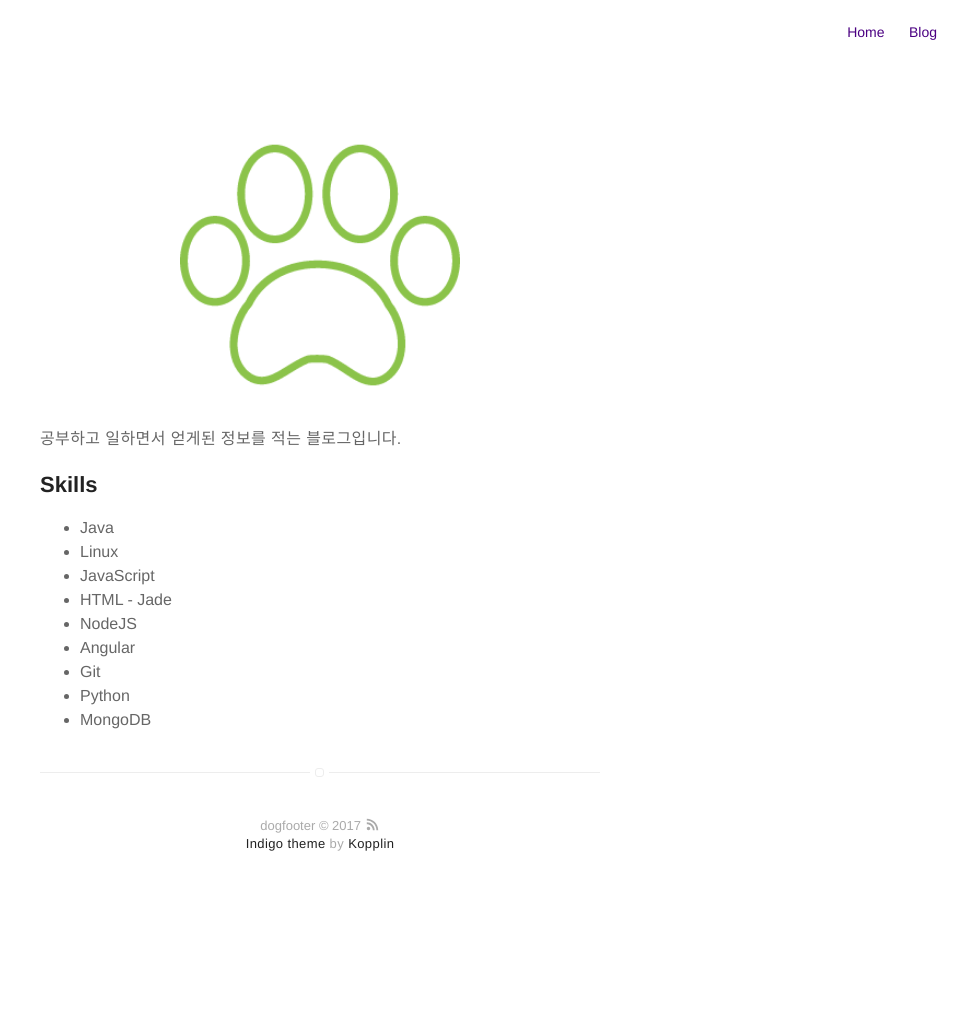
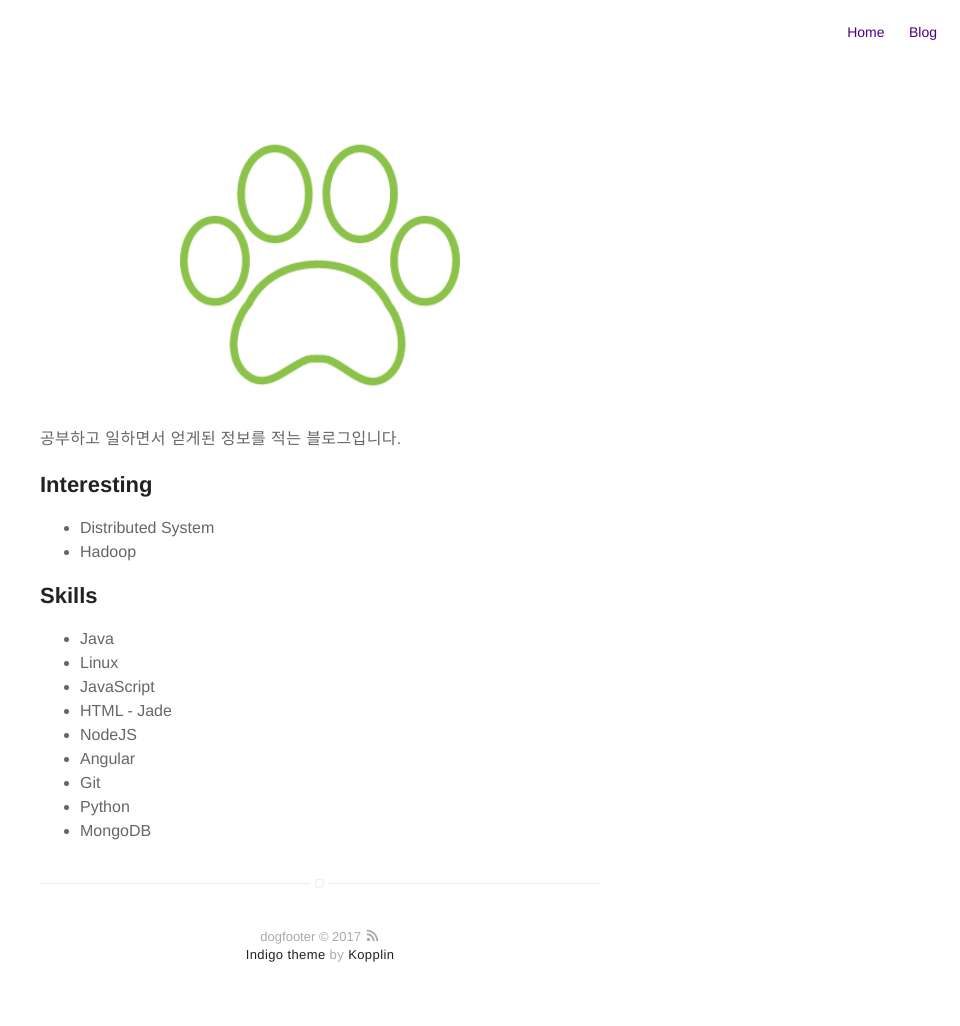
Before and after one commit to DogFooter/dogfooter.github.io, a Jekyll site: the page built from about.md, in a window 1280 px wide. Shown: the whole page, without its empty margins (320-1280 px from the left). Built offline with Jekyll 4.4.1, drawn with Linux system fonts in a browser that asks for light colours; before the commit the page ends 916 px from its top, so only the background shows below that.

```diff
--- a/about.md
+++ b/about.md
@@ -5,6 +5,14 @@ layout: page
 ![Profile Image]({{ site.url }}/{{ site.picture }})
 
 <p>공부하고 일하면서 얻게된 정보를 적는 블로그입니다.</p>
+
+<h2>Interesting</h2>
+
+<ul class="skill-list">
+	<li>Distributed System</li>
+	<li>Hadoop</li>
+</ul>
+
 
 <h2>Skills</h2>
 
```
